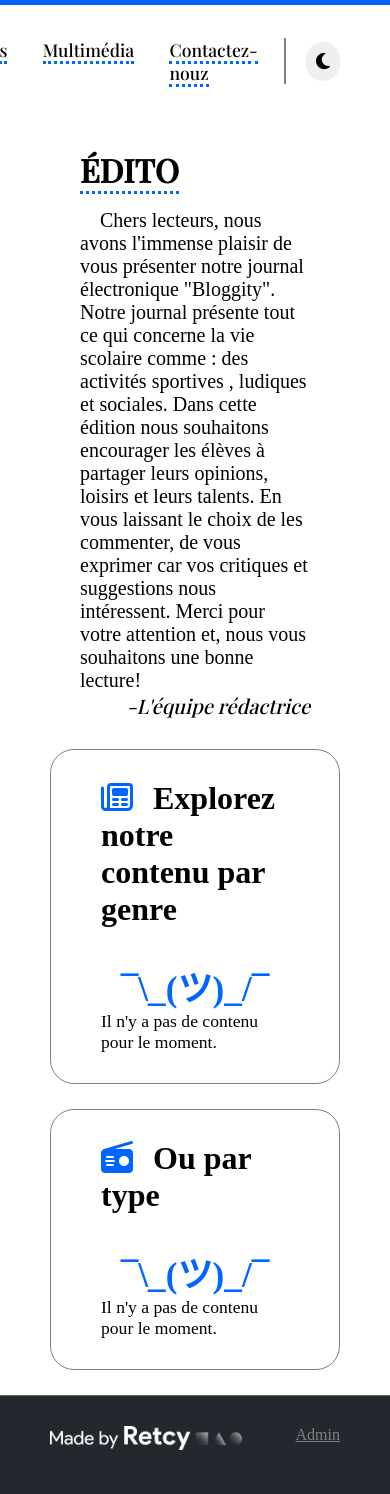
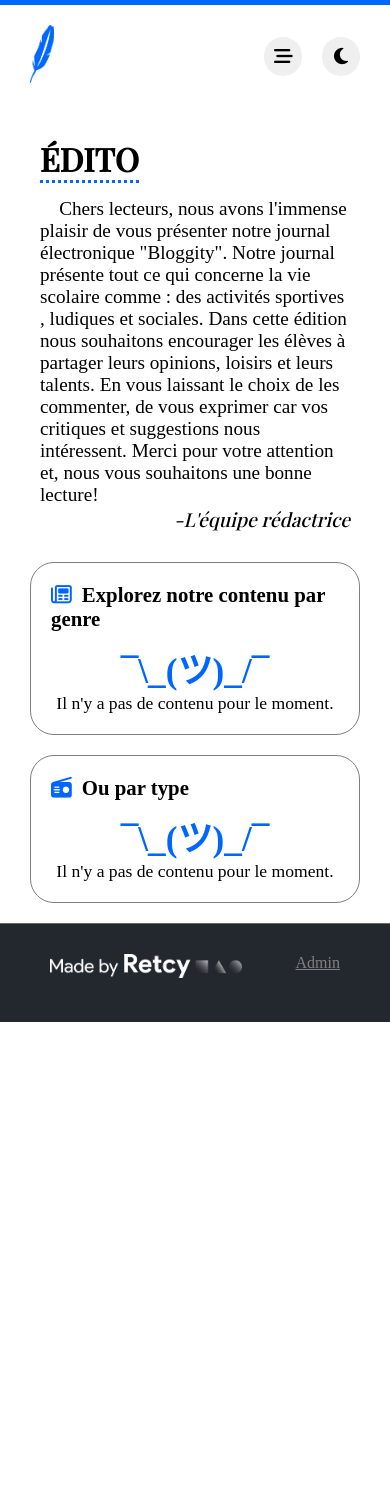
Before and after one commit to retr0cube/bloggity, a Flask app: page / in a window 390 px wide. After the commit the page ends 1022 px from the top, so only its background shows below. Run offline with Flask 2, Linux system fonts and the light colour scheme; some web fonts are replaced.

Commit message:
updated main.css

```diff
--- a/static/main.js
+++ b/static/main.js
@@ -20,3 +20,16 @@ function toggleDark() {
 var element = document.body;
 	element.classList.toggle("dark-mode");
 }
+
+function toggleMenu() {
+	var ico = document.getElementById("menu-ico");
+	if (ico.className == 'fa-solid fa-bars-staggered') {
+    ico.classList.remove('fa-solid','fa-bars-staggered');
+    ico.classList.add('fa-solid',"fa-xmark");
+} else {
+    ico.classList.remove('fa-solid','fa-xmark');
+    ico.classList.add('fa-solid','fa-bars-staggered');
+}
+	var element = document.getElementById("lists");
+	element.classList.toggle("toggled");
+}
--- a/static/styles/main.css
+++ b/static/styles/main.css
@@ -20,8 +20,14 @@ body {
   background-color: #23282f;
   color: white;
 }
+.dark-mode header {
+  background-color: #23282f;
+}
 .dark-mode header img {
   content: url("../bloggity_dark.png");
+}
+.dark-mode header .toggled ul {
+  background-color: #333333;
 }
 .dark-mode header nav ul li a {
   color: white;
@@ -45,12 +51,14 @@ body {
 }
 
 header {
+  position: sticky;
+  top: 0px;
   display: flex;
-  position: sticky;
   justify-content: flex-end;
   align-items: center;
   border-top: 5px solid #0066ff;
   padding: 30px 50px;
+  background-color: white;
 }
 header #logo_link {
   margin-right: auto;
@@ -66,7 +74,7 @@ header nav ul {
   font-size: 1.1em;
   list-style-type: none;
   display: inherit;
-  padding-right: 1.5em;
+  padding-right: 1.4em;
   border-right: 2px solid gray;
 }
 header nav ul #l1, header nav ul #l2 {
@@ -80,6 +88,9 @@ header nav a {
 }
 header nav a:hover {
   color: #0066ff;
+}
+header #menuBtn {
+  display: none;
 }
 header button {
   cursor: pointer;
@@ -103,7 +114,6 @@ footer {
   background-color: #23282f;
   padding: 30px 50px 40px;
   flex: 1;
-  bottom: 0px;
   border-top: 1px solid dimgray;
 }
 footer #info {
@@ -211,6 +221,7 @@ form {
   flex-direction: column;
   justify-content: center;
   align-items: center;
+  margin-top: 15vh;
   margin-bottom: 20vh;
 }
 form h1 {
@@ -254,4 +265,68 @@ form button:hover {
   background-color: #3385ff;
 }
 
+@media only screen and (max-width: 700px) {
+  header {
+    padding: 20px 30px;
+  }
+  header #logo_link img {
+    content: url("../feather.png");
+    width: 1.5em;
+  }
+  header nav {
+    display: none;
+  }
+  header .toggled {
+    display: initial;
+  }
+  header .toggled ul {
+    background-color: #e6e6e6;
+    padding: 15px;
+    border-radius: 24px;
+    border: none;
+  }
+  header .toggled ul #l1, header .toggled ul #l2 {
+    margin-bottom: 10px;
+  }
+  header #menuBtn {
+    display: initial;
+  }
+
+  #container {
+    padding: 0 10px;
+  }
+  #container #edito p {
+    font-size: 1.2em;
+  }
+
+  #genres, #types {
+    padding: 20px;
+  }
+  #genres #title, #types #title {
+    font-size: 1.3em;
+    padding-bottom: 0.5em;
+  }
+  #genres #title i, #types #title i {
+    padding-right: 10px;
+  }
+  #genres div p, #types div p {
+    font-size: 1em;
+  }
+
+  #genres {
+    margin: 0 30px;
+  }
+
+  #types {
+    margin: 20px 30px;
+  }
+
+  form {
+    margin-top: 20vh;
+  }
+  form div input {
+    width: 1em;
+  }
+}
+
 /*# sourceMappingURL=main.css.map */
--- a/static/styles/main.sass
+++ b/static/styles/main.sass
@@ -21,12 +21,17 @@ body
 	background-color: $secondary-color
 	color: white
 	header
+		background-color: $secondary-color
 		img
 			content: url("../bloggity_dark.png")
-		nav ul li a
-			color: white
-			&:hover
-				color: $main-color
+		.toggled
+			ul
+				background-color: hsl(0, 0%, 20%)
+		nav
+			ul li a
+				color: white
+				&:hover
+					color: $main-color
 		button
 			color: white
 			background-color: hsl(0, 0%, 20%)
@@ -40,12 +45,14 @@ body
 
 
 header
+	position: sticky
+	top: 0px
 	display: flex
-	position: sticky
 	justify-content: flex-end
 	align-items: center
 	border-top: 5px solid $main-color
 	padding: 30px 50px
+	background-color: white
 
 	#logo_link
 		margin-right: auto
@@ -59,7 +66,7 @@ header
 			font-size: 1.1em
 			list-style-type: none
 			display: inherit
-			padding-right: 1.5em
+			padding-right: 1.4em
 			#l1, #l2
 				padding-right: 2em
 
@@ -72,6 +79,8 @@ header
 			transition: ease .5s
 			&:hover
 				color: $main-color
+	#menuBtn
+		display: none
 	button
 		cursor: pointer
 		border: none
@@ -90,8 +99,7 @@ footer
 	justify-content: flex-end
 	background-color: $secondary-color
 	padding: 30px 50px 40px
-	flex:1
-	bottom: 0px
+	flex: 1
 	border-top: 1px solid dimgray
 	#info
 		text-decoration: none
@@ -181,6 +189,7 @@ form
 	flex-direction: column
 	justify-content: center
 	align-items: center
+	margin-top: 15vh
 	margin-bottom: 20vh
 	h1
 		font-family: "Product Sans"
@@ -214,4 +223,48 @@ form
 		border-radius: 24px
 		cursor: pointer
 		&:hover
-			background-color: hsl(216%, 100%, 60%)
+			background-color: hsl(216, 100%, 60%)
+
+@media only screen and (max-width: 700px)
+	header
+		padding: 20px 30px
+		#logo_link img
+			content: url("../feather.png")
+			width: 1.5em
+		nav
+			display: none
+		.toggled
+			display: initial
+			ul
+				background-color: hsl(0, 0%, 90%)
+				padding: 15px
+				border-radius: 24px
+				border: none
+				#l1, #l2
+					margin-bottom: 10px
+		#menuBtn
+			display: initial
+
+	#container
+		padding: 0 10px
+		#edito p
+				font-size: 1.2em
+
+	#genres, #types
+		padding: 20px
+		#title
+			font-size: 1.3em
+			padding-bottom: .5em
+			i
+				padding-right: 10px
+		div p
+			font-size: 1em
+	#genres
+		margin: 0 30px
+	#types
+		margin: 20px 30px
+
+	form
+		margin-top: 20vh
+		div	input
+			width: 1em
--- a/templates/base.html
+++ b/templates/base.html
@@ -17,13 +17,14 @@
 <body>
 	<header>
 		<a href="/" id="logo_link"><img src="{{ url_for('static', filename='bloggity.png') }}" alt="Bloggity logo"></a>
-		<nav>
+		<nav id="lists">
 			<ul>
 				<li id="l1"><a {% if request.path == "/articles" %} style="border-bottom: 3px solid hsl(216, 100%, 50%);" {% endif %} href="/articles">Articles</a></li>
 				<li id="l2" ><a {% if request.path == "/multimedia" %} style="border-bottom: 3px solid hsl(216, 100%, 50%);" {% endif %} href="/multimedia">Multimédia</a></li>
-				<li><a {% if request.path == "/contact" %} style="border-bottom: 3px solid hsl(216, 100%, 50%);" {% endif %} href="/contactez_nous">Contactez-nouz</a></li>
+				<li><a {% if request.path == "/contactez_nous" %} style="border-bottom: 3px solid hsl(216, 100%, 50%);" {% endif %} href="/contactez_nous">Contactez-nouz</a></li>
 			</ul>
 		</nav>
+		<button id="menuBtn" onclick="toggleMenu()" title="Menu"><i id="menu-ico" class="fa-solid fa-bars-staggered"></i></button>
 		<button onclick="toggleDark()" title="Basculer entre le mode sombre et le mode clair"><i id="dark-mode-ico" class="fa-solid fa-moon"></i></button>
 	</header>
 	{% block head %}{% endblock%}
```
Also changed, not shown: static/feather.png (added), 1 other file.
